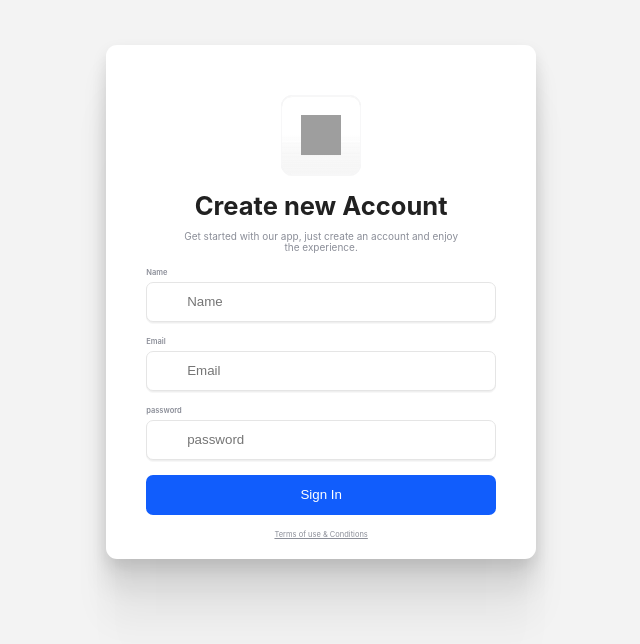
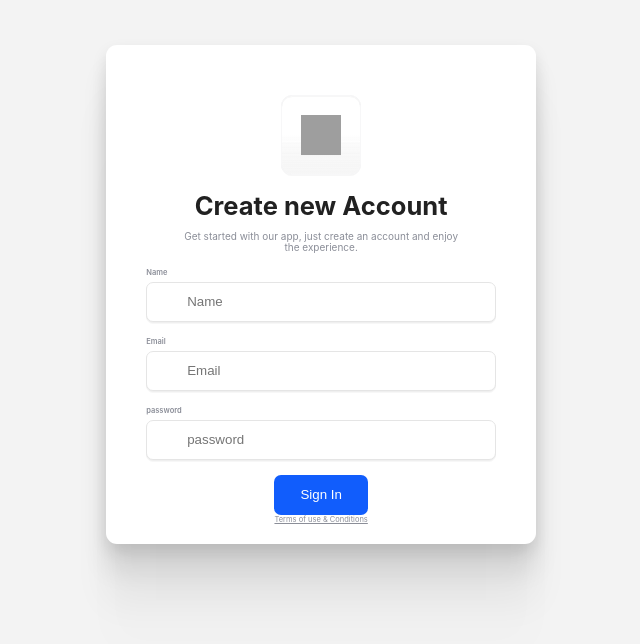
Before and after one commit to AhmadAbouAmoun/expense_tracker_react, a React (Create React App) app: page / in a window 1280 px wide. Shown: the top 644 px of the page, without its empty margins (385-1025 px from the left). Built offline with nearby package versions, Linux system fonts and the light colour scheme; grey boxes are pictures that could not be loaded.

Commit message:
established the connection with the database

```diff
--- /dev/null
+++ b/src/components/Button.js
@@ -0,0 +1,11 @@
+const Button = () => {
+    return (
+        <div>
+            <button title="Sign In" type="submit" className="sign-in_btn">
+                <span>Sign In</span>
+            </button>
+            <p className="note">Terms of use &amp; Conditions</p>
+        </div>
+    );
+};
+export default Button;
--- a/src/pages/login.js
+++ b/src/pages/login.js
@@ -4,6 +4,7 @@ import {useNavigate} from "react-router-dom";
 import "../styles/form.css";
 import "../styles/style.css";
 import Input from "../components/Input";
+import Button from "../components/Button";
 
 const Login = () => {
     const [name, setName] = useState("");
@@ -24,10 +25,7 @@ const Login = () => {
                 <Input value="Name" input={name} setInput={setName} />
                 <Input value="Email" input={email} setInput={setEmail} />
                 <Input value="password" input={password} setInput={setPassword} />
-                <button title="Sign In" type="submit" className="sign-in_btn">
-                    <span>Sign In</span>
-                </button>
-                <p className="note">Terms of use &amp; Conditions</p>
+                <Button />
             </form>
         </div>
     );
```
Also changed, not shown: 1 other file (tests, documents, lock files or other folders).
